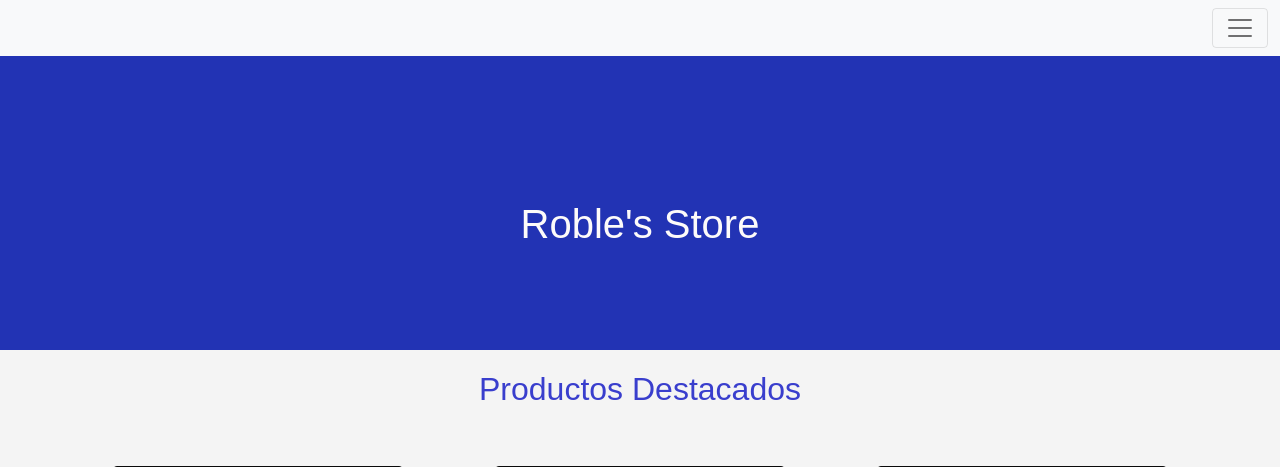
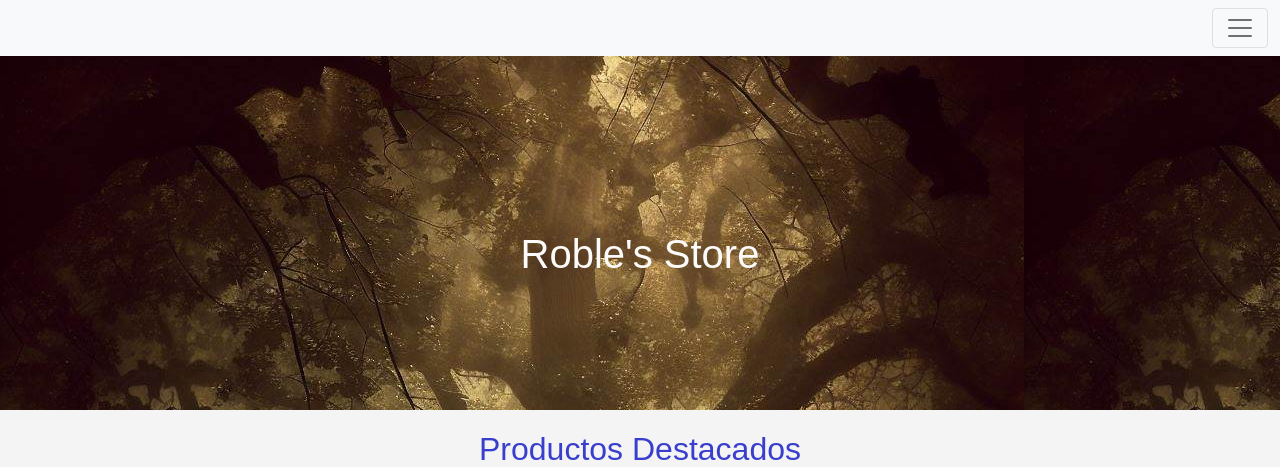
Before and after one commit to 11julio11/roble_store, a PHP site: page / in a window 1280 px wide. Shown: the top 467 px of the page. Run offline with PHP 8.4, Linux system fonts and the light colour scheme.

Commit message:
implementacion de imagen

```diff
--- a/css/index.css
+++ b/css/index.css
@@ -17,10 +17,11 @@ body {
 
 /* Estilos para el encabezado */
 header{
+  background-image: url(../img/roble.jpeg);
   background-color: #2233b4;
   height: 90px;
   color: #fdfbfa;
-  padding: 150px;
+  padding: 180px;
   margin-top: 50px;
   text-align: center;
 }
```
